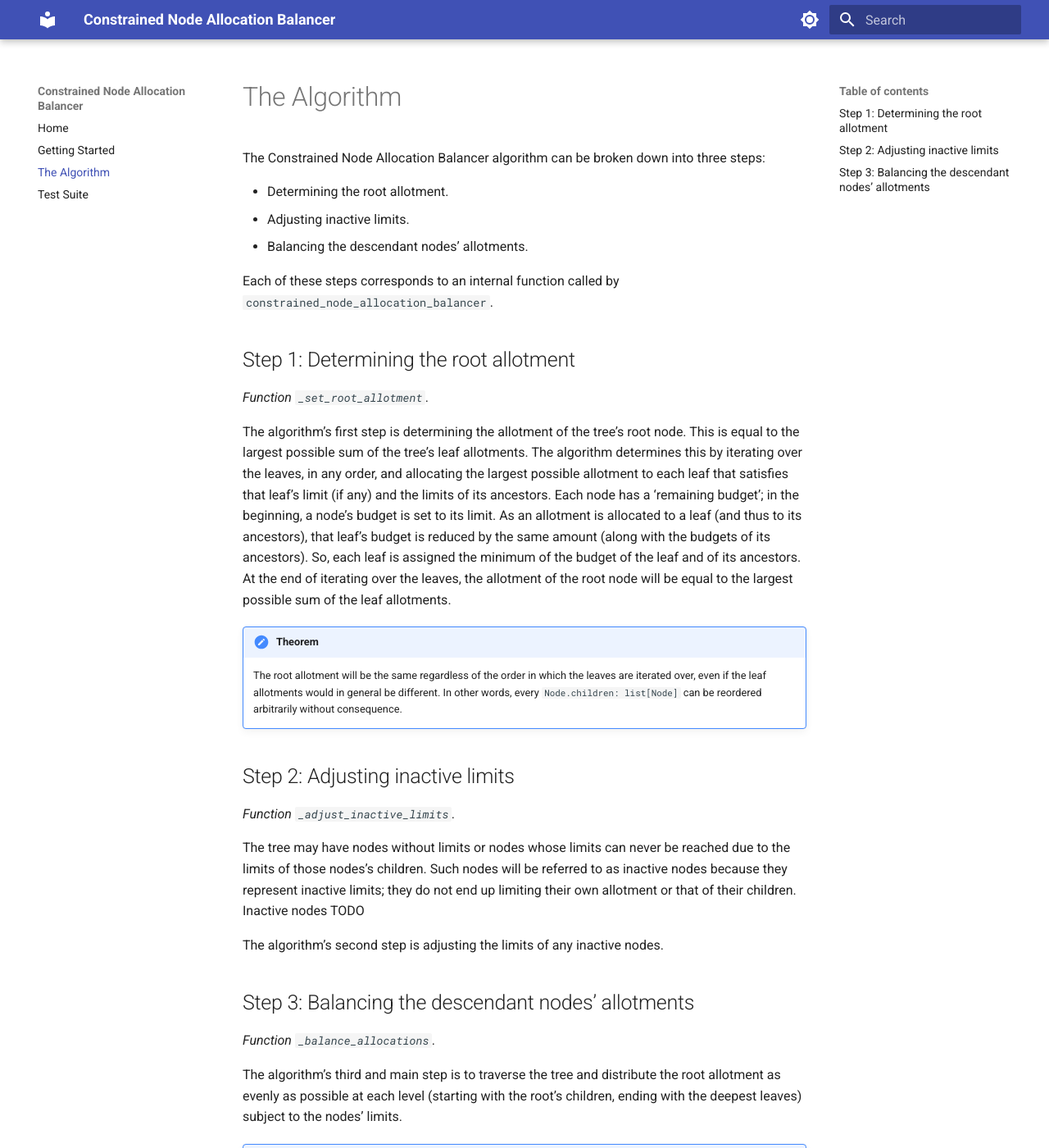
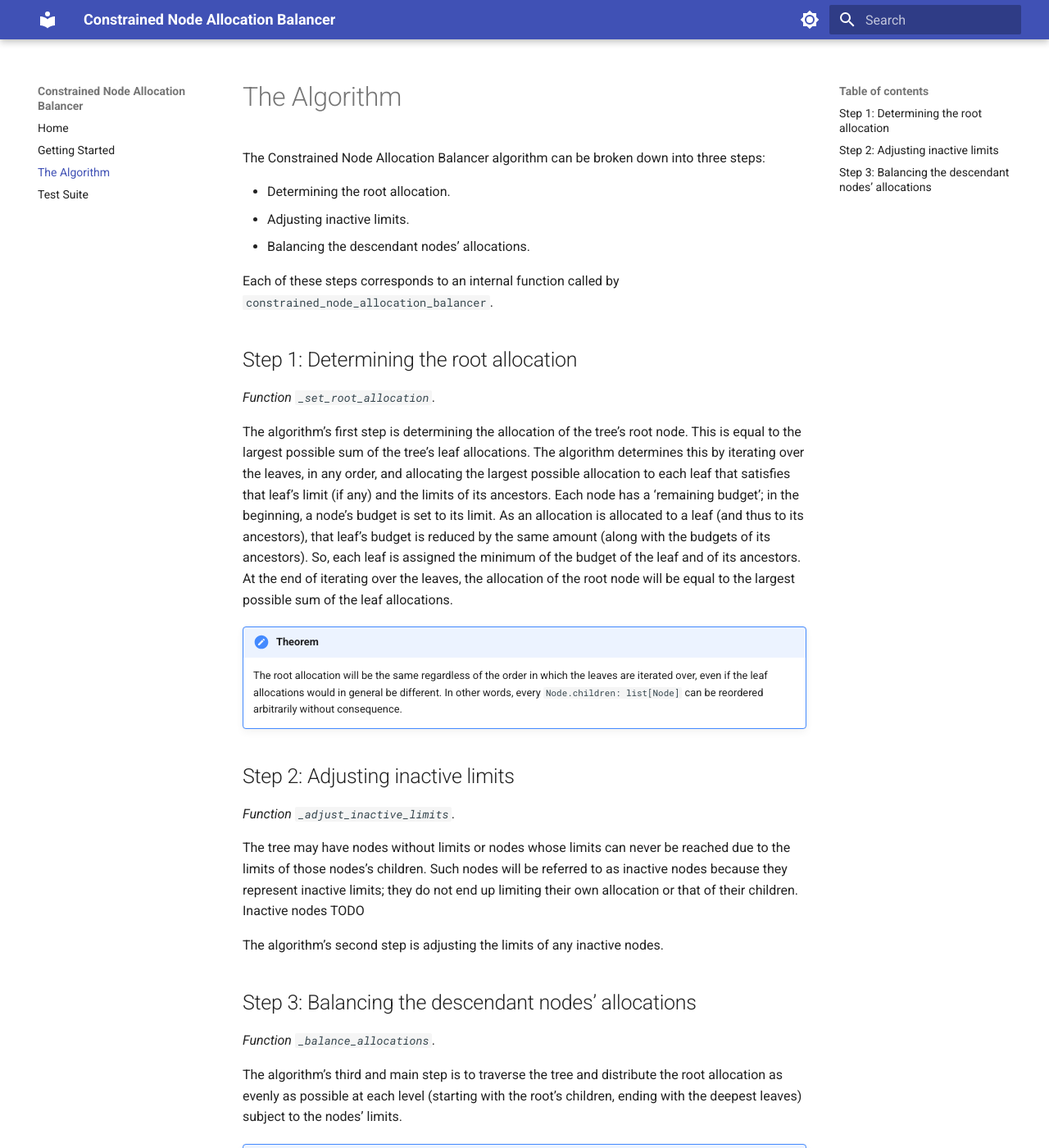
Before and after one commit to keeganmjgreen/constrained_node_allocation_balancer, an MkDocs documentation site: the page built from docs/algorithm.md, in a window 1280 px wide and 1400 px high. Shown: the whole window at 82% size. Built offline with MkDocs 1.6.1 and Material for MkDocs 9.7.7, drawn with Linux system fonts in a browser that asks for light colours; some of the changed text lies outside the part shown.

Commit message:
allotment -> allocation for consistency

```diff
--- a/demo.py
+++ b/demo.py
@@ -1,7 +1,4 @@
-from constrained_node_allocation_balancer import (
-    _set_root_allotment,
-    constrained_node_allocation_balancer,
-)
+from constrained_node_allocation_balancer import constrained_node_allocation_balancer
 from node import Node
 
 tree = Node(
@@ -42,6 +39,5 @@ tree = Node(
         ),
     ],
 )
-_set_root_allotment(tree)
 constrained_node_allocation_balancer(tree, show=False)
 tree.show()
--- a/docs/algorithm.md
+++ b/docs/algorithm.md
@@ -2,37 +2,37 @@
 
 The Constrained Node Allocation Balancer algorithm can be broken down into three steps:
 
-- Determining the root allotment.
+- Determining the root allocation.
 - Adjusting inactive limits.
-- Balancing the descendant nodes' allotments.
+- Balancing the descendant nodes' allocations.
 
 Each of these steps corresponds to an internal function called by `constrained_node_allocation_balancer`.
 
 
-## Step 1: Determining the root allotment
+## Step 1: Determining the root allocation
 
-*Function `_set_root_allotment`.*
+*Function `_set_root_allocation`.*
 
-The algorithm's first step is determining the allotment of the tree's root node. This is equal to the largest possible sum of the tree's leaf allotments. The algorithm determines this by iterating over the leaves, in any order, and allocating the largest possible allotment to each leaf that satisfies that leaf's limit (if any) and the limits of its ancestors. Each node has a 'remaining budget'; in the beginning, a node's budget is set to its limit. As an allotment is allocated to a leaf (and thus to its ancestors), that leaf's budget is reduced by the same amount (along with the budgets of its ancestors). So, each leaf is assigned the minimum of the budget of the leaf and of its ancestors. At the end of iterating over the leaves, the allotment of the root node will be equal to the largest possible sum of the leaf allotments.
+The algorithm's first step is determining the allocation of the tree's root node. This is equal to the largest possible sum of the tree's leaf allocations. The algorithm determines this by iterating over the leaves, in any order, and allocating the largest possible allocation to each leaf that satisfies that leaf's limit (if any) and the limits of its ancestors. Each node has a 'remaining budget'; in the beginning, a node's budget is set to its limit. As an allocation is allocated to a leaf (and thus to its ancestors), that leaf's budget is reduced by the same amount (along with the budgets of its ancestors). So, each leaf is assigned the minimum of the budget of the leaf and of its ancestors. At the end of iterating over the leaves, the allocation of the root node will be equal to the largest possible sum of the leaf allocations.
 
 !!! Theorem
-    The root allotment will be the same regardless of the order in which the leaves are iterated over, even if the leaf allotments would in general be different. In other words, every `Node.children: list[Node]` can be reordered arbitrarily without consequence.
+    The root allocation will be the same regardless of the order in which the leaves are iterated over, even if the leaf allocations would in general be different. In other words, every `Node.children: list[Node]` can be reordered arbitrarily without consequence.
 
 
 ## Step 2: Adjusting inactive limits
 
 *Function `_adjust_inactive_limits`.*
 
-The tree may have nodes without limits or nodes whose limits can never be reached due to the limits of those nodes's children. Such nodes will be referred to as inactive nodes because they represent inactive limits; they do not end up limiting their own allotment or that of their children. Inactive nodes TODO
+The tree may have nodes without limits or nodes whose limits can never be reached due to the limits of those nodes's children. Such nodes will be referred to as inactive nodes because they represent inactive limits; they do not end up limiting their own allocation or that of their children. Inactive nodes TODO
 
 The algorithm's second step is adjusting the limits of any inactive nodes.
 
 
-## Step 3: Balancing the descendant nodes' allotments
+## Step 3: Balancing the descendant nodes' allocations
 
 *Function `_balance_allocations`.*
 
-The algorithm's third and main step is to traverse the tree and distribute the root allotment as evenly as possible at each level (starting with the root's children, ending with the deepest leaves) subject to the nodes' limits.
+The algorithm's third and main step is to traverse the tree and distribute the root allocation as evenly as possible at each level (starting with the root's children, ending with the deepest leaves) subject to the nodes' limits.
 
 !!! Definition
     A node's *level* is its distance from the root node, with the root being the only level 0 node and the deepest leaves having the greatest level.
@@ -42,7 +42,7 @@ The tree is traversed from root to leaves because...
 The tree is traversed level by level (iterating over the nodes at each level) because...
 
 !!! Theorem:
-    When distributing the root allotment level by level, root to leaves, it is impossible for a node X to receive an allotment that is too much for its descendants. Say the leaves among those descendants were the first to be iterated over and thus recieved the largest possible allotment satisfying their and their parents' limits. If node X's limit was reached, then node X's descendants are guaranteed to have headroom. If node X's limit was not reached,
+    When distributing the root allocation level by level, root to leaves, it is impossible for a node X to receive an allocation that is too much for its descendants. Say the leaves among those descendants were the first to be iterated over and thus recieved the largest possible allocation satisfying their and their parents' limits. If node X's limit was reached, then node X's descendants are guaranteed to have headroom. If node X's limit was not reached,
 Remove inactive
 
 Limiting children???
```
Also changed, not shown: docs/index.md (+4 -4 lines), 3 other files.
